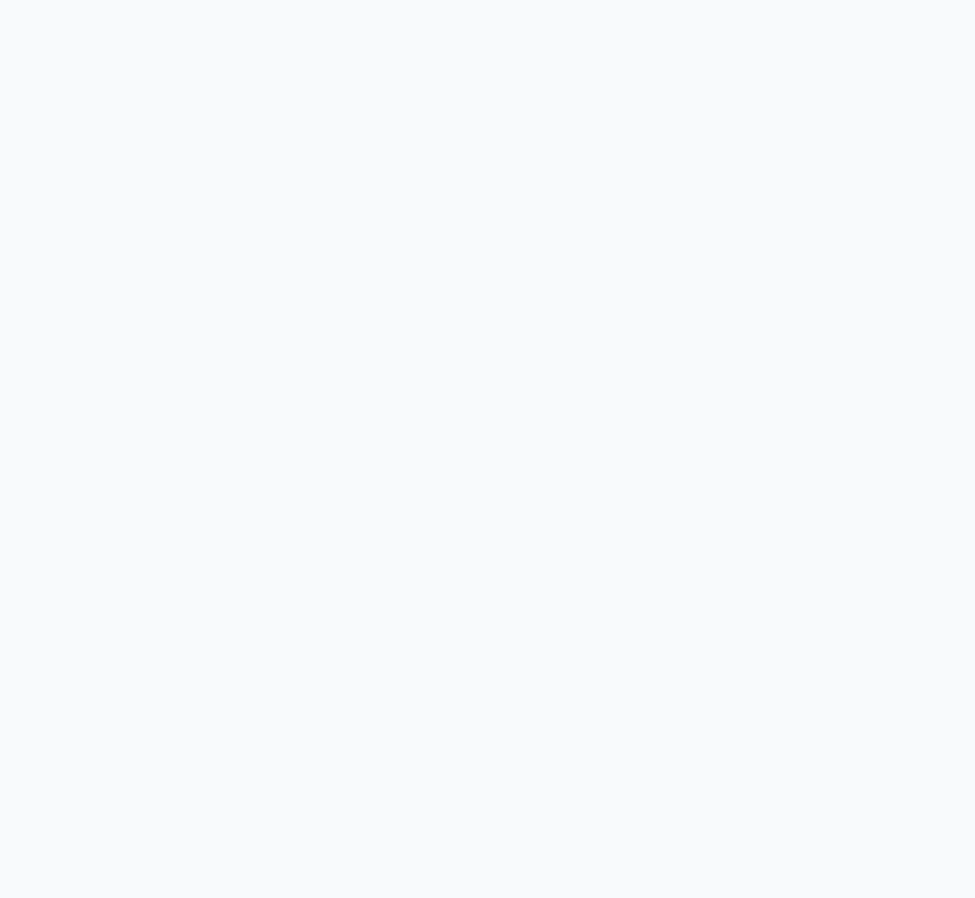
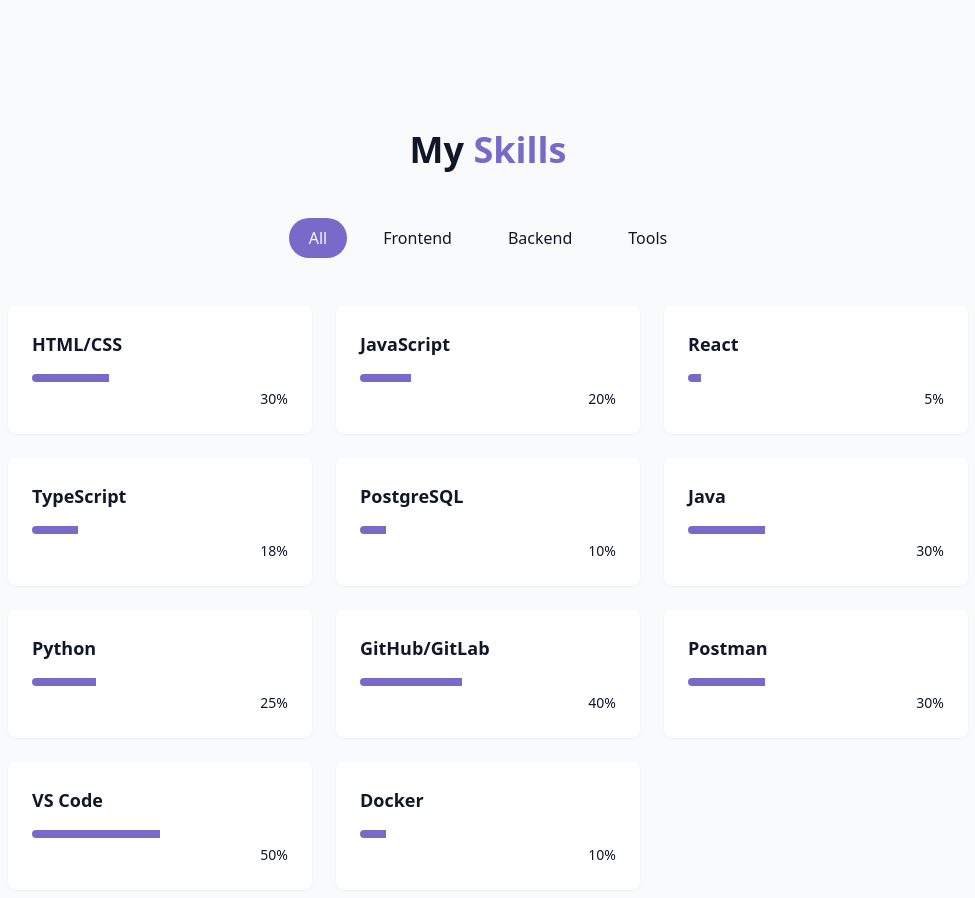
Before and after one commit to trisilver25/Portfolio, a React (Vite) app in the folder tsmith/: page / in a window 1280 px wide. Shown: the part 1520-2418 px from the top of the page, without its empty margins (152-1127 px from the left). Before the commit the page ends 1554 px from the top, so only its background shows below. Built offline with nearby package versions, Linux system fonts and the light colour scheme.

Commit message:
Added SkillsSection,
Changed card-glow to card-hover in index.css

```diff
--- /dev/null
+++ b/tsmith/src/components/SkillsSection.tsx
@@ -0,0 +1,83 @@
+import { useState } from "react";
+import { cn } from "../lib/utils";
+
+const skills = [
+  // Frontend
+  { name: "HTML/CSS", level: 30, category: "frontend" },
+  { name: "JavaScript", level: 20, category: "frontend" },
+  { name: "React", level: 5, category: "frontend" },
+  { name: "TypeScript", level: 18, category: "frontend" },
+
+  // Backend
+  { name: "PostgreSQL", level: 10, category: "backend" },
+  { name: "Java", level: 30, category: "backend" },
+  { name: "Python", level: 25, category: "backend" },
+
+  // Tools
+  { name: "GitHub/GitLab", level: 40, category: "tools" },
+  { name: "Postman", level: 30, category: "tools" },
+  { name: "VS Code", level: 50, category: "tools" },
+  { name: "Docker", level: 10, category: "tools" },
+];
+
+const categories = ["all", "frontend", "backend", "tools"];
+
+export const SkillsSection = () => {
+  const [activeCategory, setActiveCategory] = useState("all");
+
+  const filteredSkills = skills.filter(
+    (skill) => activeCategory === "all" || skill.category === activeCategory
+  );
+
+  return (
+    <section id="skills" className="py-24 px-4 relative bg-secondary/3">
+      <div className="container mx-auto max-w-5xl">
+        <h2 className="text-3xl md:text-4xl font-bold mb-12 text-center">
+          My <span className="text-primary"> Skills</span>
+        </h2>
+
+        <div className="flex flex-wrap justify-center gap-4 mb-12">
+          {categories.map((category, key) => (
+            <button
+              key={key}
+              onClick={() => setActiveCategory(category)}
+              className={cn(
+                "px-5 py-2 rounded-full transition-colors duration-300 capitalize",
+                activeCategory === category
+                  ? "bg-primary text-primary-foreground"
+                  : "bg-secondary/70 text-foreground hover:bd-secondary"
+              )}
+            >
+              {category}
+            </button>
+          ))}
+        </div>
+
+        <div className="grid grid-cols-1 sm:grid-cols-2 lg:grid-cols-3 gap-6">
+          {filteredSkills.map((skill, key) => (
+            <div
+              key={key}
+              className="bg-card p-6 rounded-lg shadow-xs card-hover"
+            >
+              <div className="text-left mb-4">
+                <h3 className="font-semibold text-lg"> {skill.name}</h3>
+              </div>
+              <div className="w-full bg-secondary/50 h-2 rounded-full overflow-hidden">
+                <div
+                  className="bg-primary h-2 rounded-full-origin-left animate-[grow_1.5s_ease-out"
+                  style={{ width: skill.level + "%" }}
+                />
+              </div>
+
+              <div className="text-right mt-1">
+                <span className="text-sm text-muted-foreground">
+                  {skill.level}%
+                </span>
+              </div>
+            </div>
+          ))}
+        </div>
+      </div>
+    </section>
+  );
+};
--- a/tsmith/src/index.css
+++ b/tsmith/src/index.css
@@ -128,7 +128,7 @@
   text-shadow: 0 0 10px rgb(167, 139, 250, 0.5);
 }
 
-@utility card-glow {
+@utility card-hover {
   @apply transition-transform duration-300 hover:scale-[1.02] hover:shadow-lg;
 }
 
--- a/tsmith/src/pages/Home.tsx
+++ b/tsmith/src/pages/Home.tsx
@@ -3,6 +3,7 @@
 import { Navbar } from "../components/Navbar";
 import { HeroSection } from "../components/HeroSection";
 import { AboutSection } from "../components/AboutSection";
+import { SkillsSection } from "../components/SkillsSection";
 
 export const Home = () => {
   return (
@@ -22,6 +23,7 @@
       <main>
         <HeroSection />
         <AboutSection />
+        <SkillsSection />
       </main>
 
       {/* Footer */}
```
